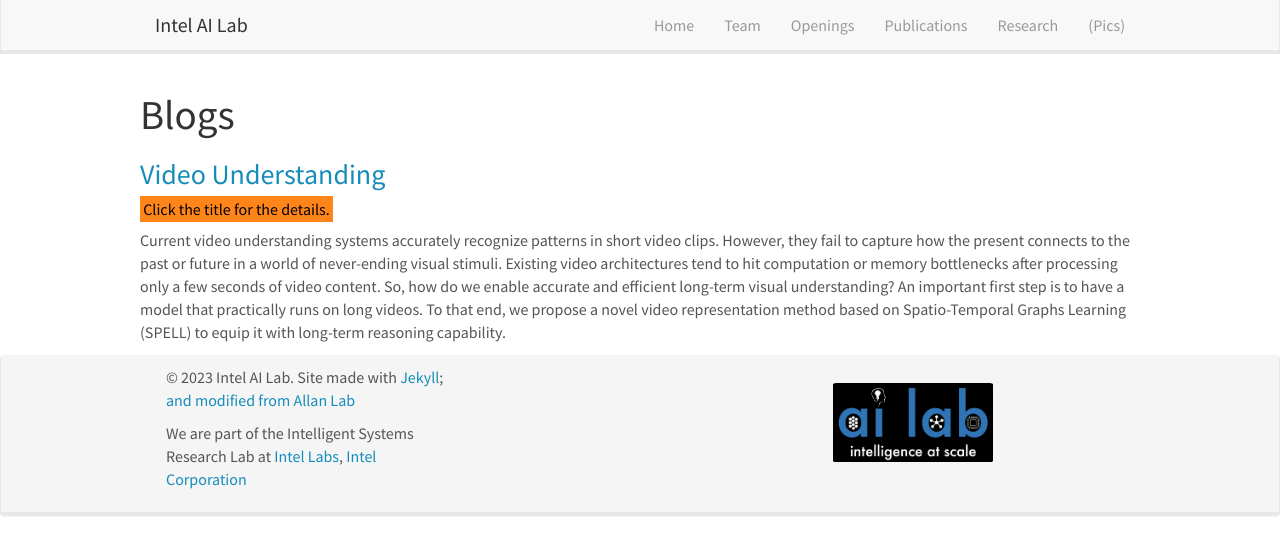
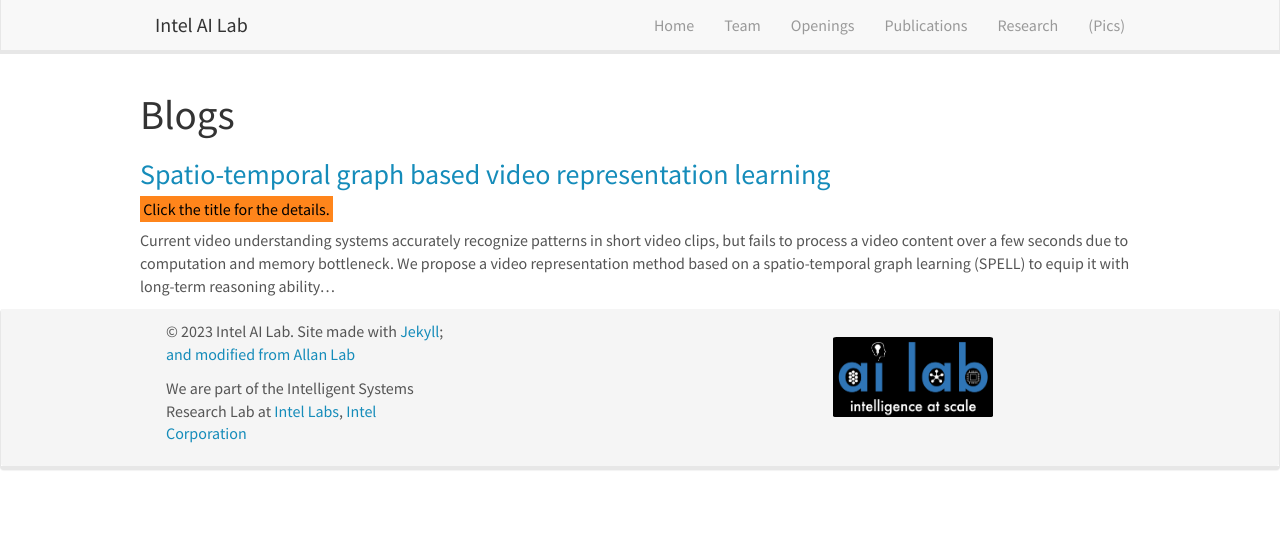
Before and after one commit to intelailabpage/intelailabpage.github.io, a Jekyll site: the page built from _pages/allblogs.md, in a window 1280 px wide. Shown: the top 555 px of the page. Built offline with Jekyll 4.4.1, drawn with Linux system fonts in a browser that asks for light colours; nearby versions of some CDN libraries.

Commit message:
Update 2023-03-05-video-understanding.md

```diff
--- a/_posts/2023-03-05-video-understanding.md
+++ b/_posts/2023-03-05-video-understanding.md
@@ -1,9 +1,10 @@
 ---
 layout: post
-title: "Video Understanding"
-author: <a href="https://subarnatripathi.github.io/"> Subarna Tripathi </a>
+title: "Spatio-temporal graph based video representation learning"
 date: 2023-03-05
 permalink: /2023/03/05/video-understanding.html
+author: <a href="https://subarnatripathi.github.io/"> Subarna Tripathi </a>
+excerpt: "Current video understanding systems accurately recognize patterns in short video clips, but fails to process a video content over a few seconds due to computation and memory bottleneck. We propose a video representation method based on a spatio-temporal graph learning (SPELL) to equip it with long-term reasoning ability... "
 ---
 
 
```
